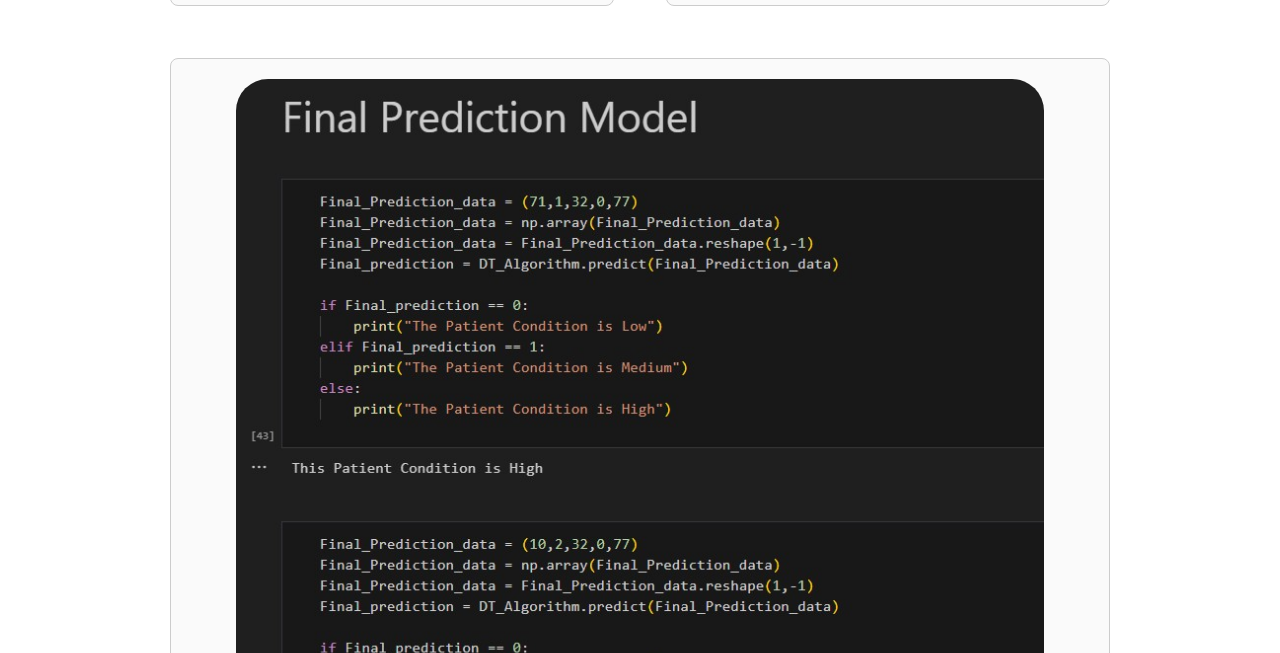
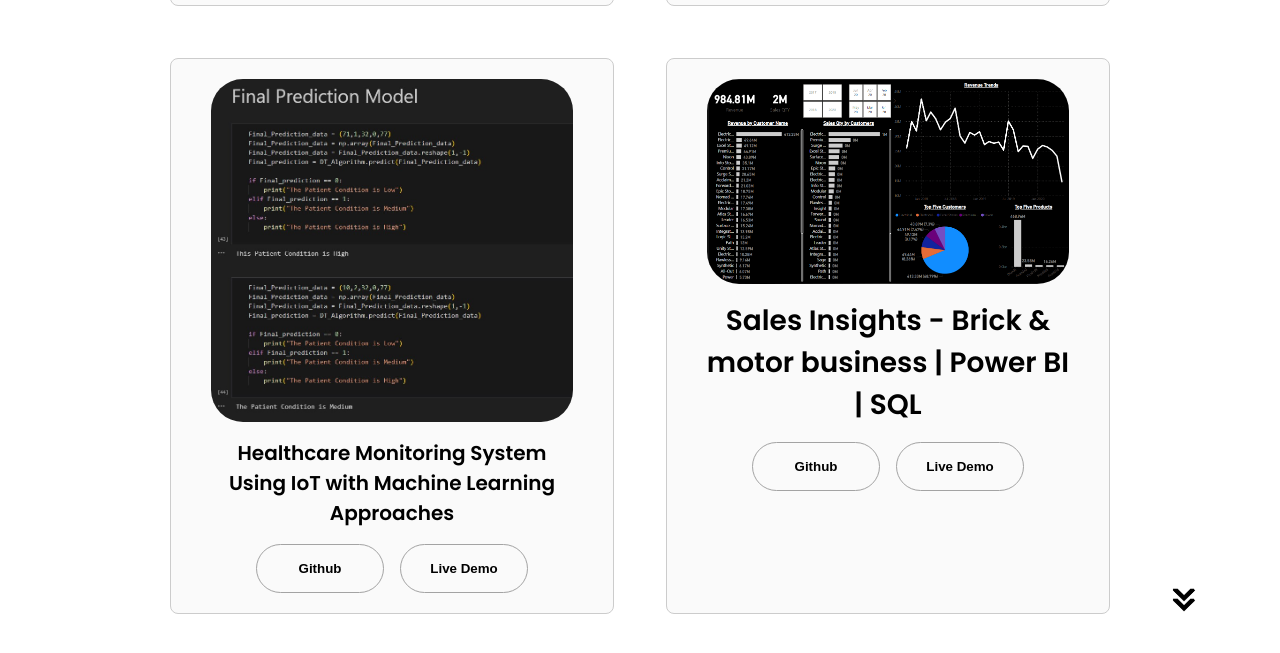
Before and after one commit to rvrock/rvportfolio, a plain HTML site: page index.html in a window 1280 px wide. Shown: the part 3072-3725 px from the top of the page. Drawn offline with Linux system fonts and the light colour scheme.

Commit message:
added project 4

```diff
--- a/index.html
+++ b/index.html
@@ -382,7 +382,31 @@
                 class="project-img"
               />
             </div>
-            <h2 class="experience-sub-title project-title">Healthcare Monitoring System Using IoT with Machine Learning Approaches</h2>
+            <h2 style="font-size: 20px;" class="experience-sub-title project-title">Healthcare Monitoring System Using IoT with Machine Learning Approaches</h2>
+            <div class="btn-container">
+              <button
+                class="btn btn-color-2 project-btn"
+                onclick="location.href='https://github.com/rvrock/HEALTHCARE-MONITORING-SYSTEM-USING-IOT-WITH-MACHINE-LEARNING-APPROACHES/tree/main'"
+              >
+                Github
+              </button>
+              <button
+                class="btn btn-color-2 project-btn"
+                onclick="location.href='https://github.com/'"
+              >
+                Live Demo
+              </button>
+            </div>
+          </div>
+          <div class="details-container color-container">
+            <div class="article-container">
+              <img
+                src="./assets/project-4.png"
+                alt="Project 4"
+                class="project-img"
+              />
+            </div>
+            <h2 class="experience-sub-title project-title">Sales Insights - Brick & motor business | Power BI | SQL</h2>
             <div class="btn-container">
               <button
                 class="btn btn-color-2 project-btn"
@@ -400,6 +424,7 @@
           </div>
         </div>
       </div>
+
       <img
         src="./assets/arrow.png"
         alt="Arrow icon"
```
Also changed, not shown: assets/project-4.png (added).
